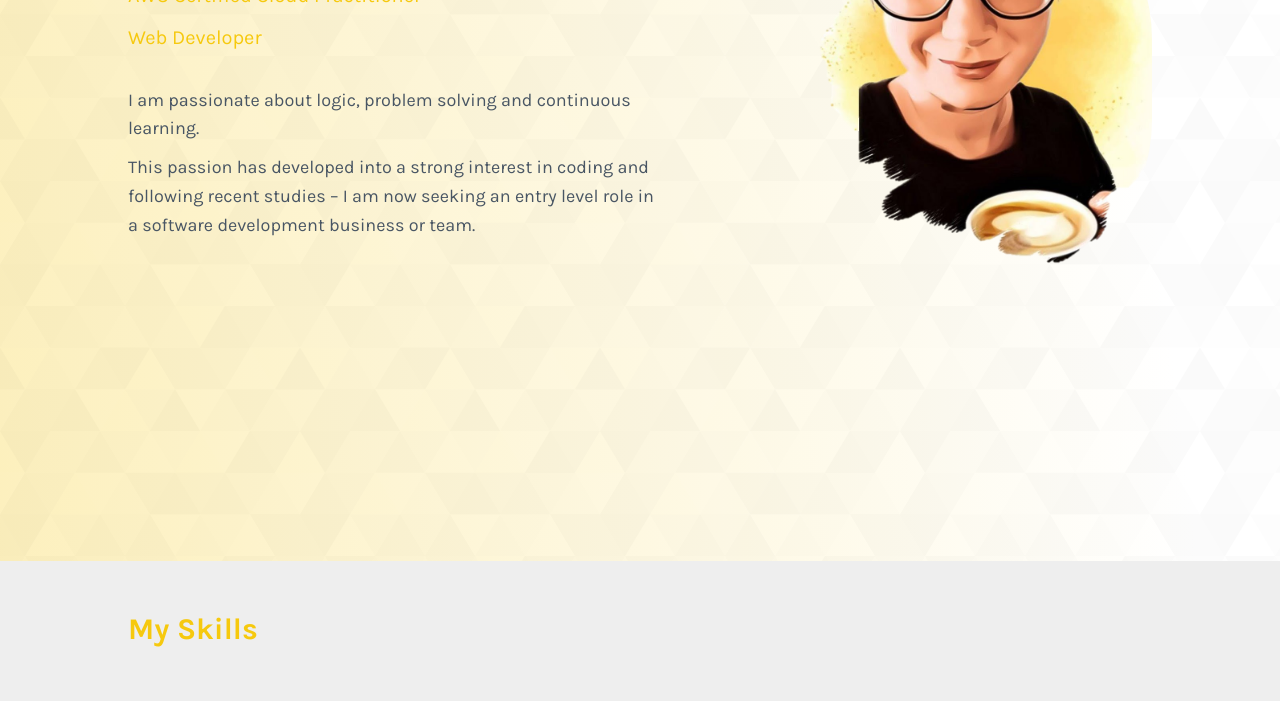
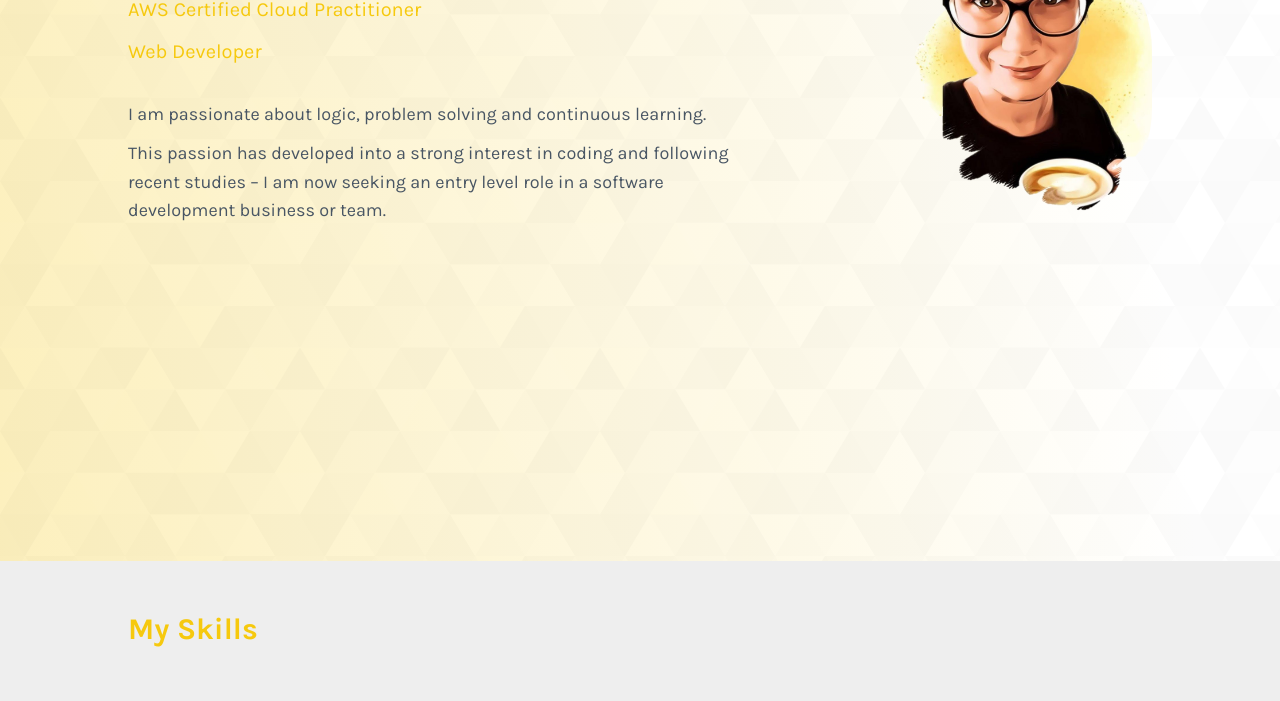
Before and after one commit to emibass/portfolio, a website: page index.html in a window 1280 px wide. Shown: the part 319-1020 px from the top of the page. Drawn offline with nearby package versions, Linux system fonts and the light colour scheme.

Commit message:
still updating images

```diff
--- a/styles/styles.css
+++ b/styles/styles.css
@@ -440,7 +440,7 @@ article, aside, details, figcaption, figure, footer, header, hgroup, nav, sectio
   }
 
   header .imageContainer {
-    max-width: 50%;
+    max-width: 40%;
   }
 
   @media (min-width: 540px) {
@@ -451,7 +451,7 @@ article, aside, details, figcaption, figure, footer, header, hgroup, nav, sectio
 
   @media (min-width: 780px) {
     header .imageContainer {
-      max-width: 350px;
+      max-width: 250px;
     }
 
   }
@@ -718,7 +718,7 @@ article, aside, details, figcaption, figure, footer, header, hgroup, nav, sectio
   }
 
   .aboutMe .aboutMeTop .aboutMeImage img {
-    width: 80%;
+    width: 100%;
     border-radius: 10px;
   }
 
@@ -886,9 +886,10 @@ article, aside, details, figcaption, figure, footer, header, hgroup, nav, sectio
     .overlayTwo,
     .overlayThree,
     .overlayFour {
-      height: 400px;
-    }
-  }
+    height: 400px;
+    }
+  }
+
 
   .overlayOne .closeOverlayOne,
   .overlayOne .closeOverlayTwo,
@@ -1073,14 +1074,14 @@ article, aside, details, figcaption, figure, footer, header, hgroup, nav, sectio
   .portfolioTwo,
   .portfolioThree,
   .portfolioFour {
-    width: 100%;
+    width: auto;
     height: 350px;
     margin-bottom: 10%;
     border-radius: 10px;
     overflow: hidden;
   }
 
-  @media (min-width: 540px) {
+   @media (min-width: 540px) {
     .portfolioOne,
     .portfolioTwo,
     .portfolioThree,
```
